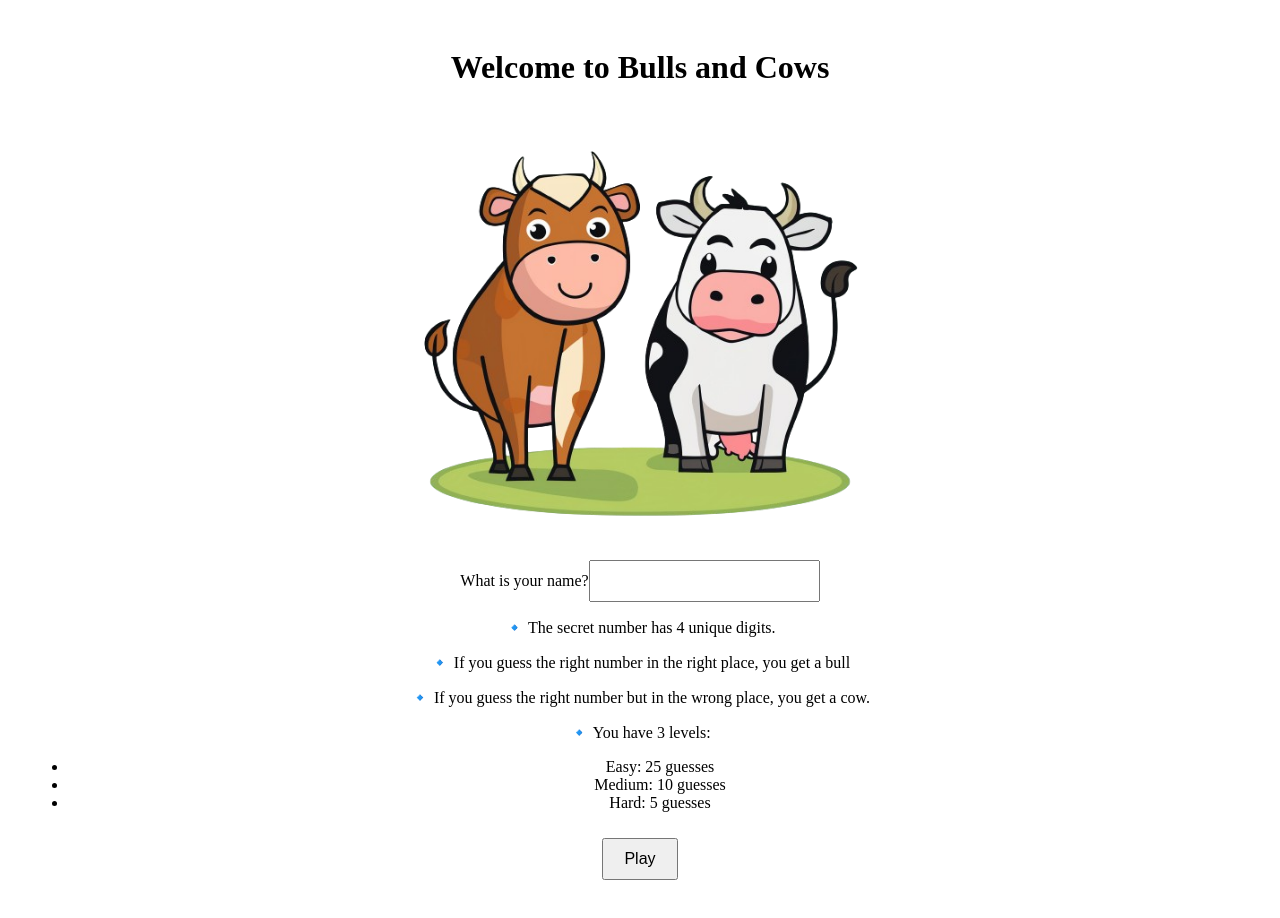
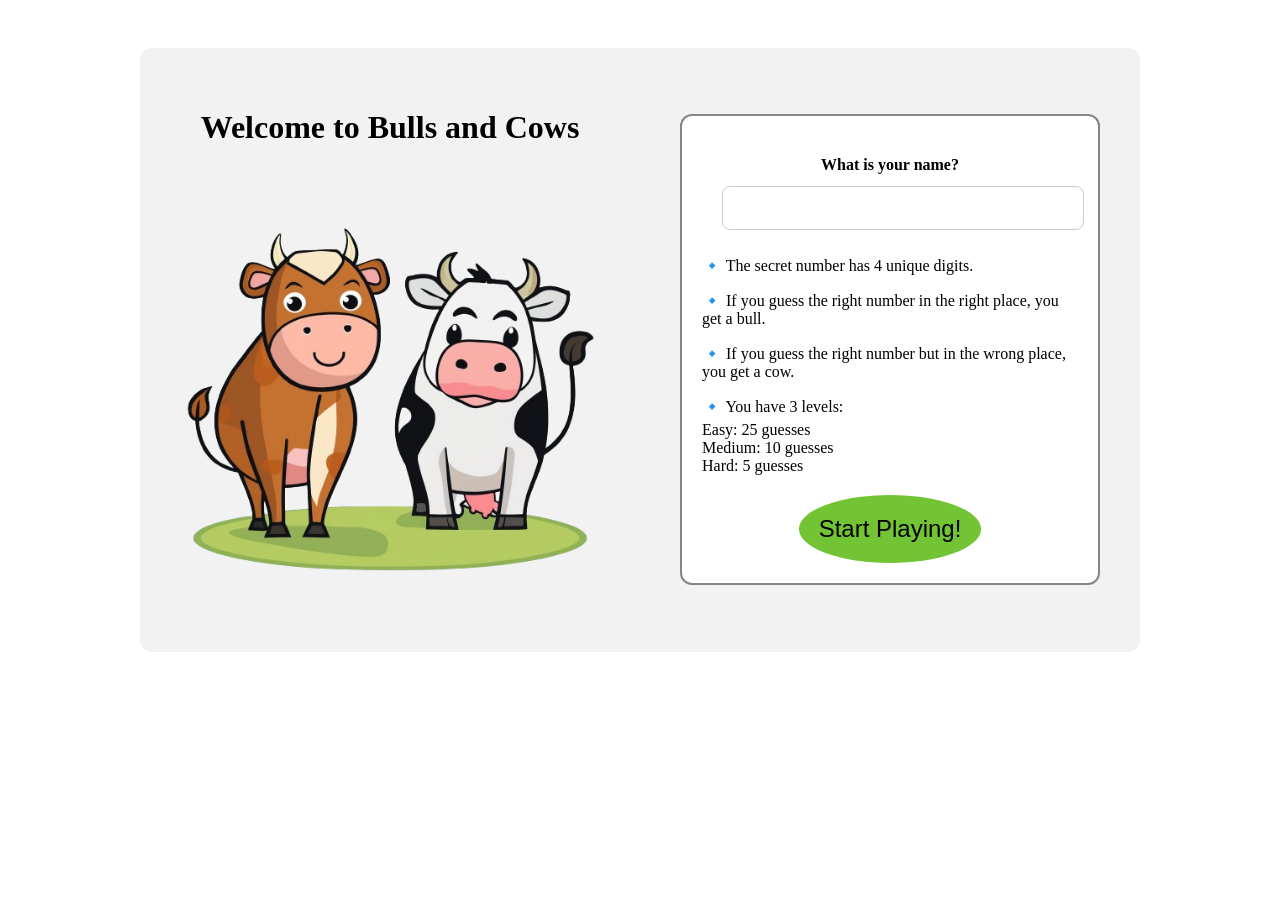
Before and after one commit to v-lahutik/Bulls-and-Cows-Game, a React (Vite) app in the folder UI-based/: page / in a window 1280 px wide. After the commit the page ends 800 px from the top, so only its background shows below. Built offline with nearby package versions, Linux system fonts and the light colour scheme.

Commit message:
intro component styling

```diff
--- a/UI-based/src/components/Intro.jsx
+++ b/UI-based/src/components/Intro.jsx
@@ -1,5 +1,6 @@
 import React, { useState } from "react";
 import bullsAndCowsImage from "../../images/bulls_and_cows.png";
+
 
 const Intro = ({ playerName }) => {
   const [name, setName] = useState("");
@@ -10,37 +11,43 @@ const Intro = ({ playerName }) => {
   };
 
   return (
-    <><h1>Welcome to Bulls and Cows</h1>
-      <img src={bullsAndCowsImage} alt="bulls And Cows Welcome" />
-      <form onSubmit={handleSubmit}>
-        <label>
+    <div className="intro-container">
+      <div className="intro-content">
+        <div className="intro-left">
+          <h1>Welcome to Bulls and Cows</h1>
+          <img className="game-image" src={bullsAndCowsImage} alt="Bulls and Cows Welcome" />
+        </div>
+        <div className="intro-right">
+          <form onSubmit={handleSubmit} className="intro-form">
+            <label className="form-label">
               What is your name?
               <input
                 type="text"
                 value={name}
                 onChange={(e) => setName(e.target.value)}
+                className="name-input"
               />
             </label>
+            <div className="game-rules">
               <p>🔹 The secret number has 4 unique digits.</p>
-        <p>
-          🔹 If you guess the right number in the right place, you get a bull
-        </p>
-        <p>
-          🔹 If you guess the right number but in the wrong place, you get a
-          cow.
-        </p>
-
-          🔹 You have 3 levels:
+              <p>🔹 If you guess the right number in the right place, you get a bull.</p>
+              <p>🔹 If you guess the right number but in the wrong place, you get a cow.</p>
+              <p>🔹 You have 3 levels:</p>
               <ul>
                 <li>Easy: 25 guesses</li>
                 <li>Medium: 10 guesses</li>
                 <li>Hard: 5 guesses</li>
               </ul>
+            </div>
 
-
-        <button type="submit">Play</button>
+            <button className="play-button" type="submit">
+              <span>Start Playing!</span>
+              <div className="play-circle"></div>
+            </button>
           </form>
-    </>
+        </div>
+      </div>
+    </div>
   );
 };
 
--- a/UI-based/src/components/PlayComponent.jsx
+++ b/UI-based/src/components/PlayComponent.jsx
@@ -101,7 +101,7 @@ const PlayComponent = () => {
 </table>
 </div>
 
-      {playAgain && <button onClick={onPlayAgain}>Play Again</button>}
+      {playAgain && <button  onClick={onPlayAgain}>Play Again</button>}
     </div>
   );
 };
--- a/UI-based/src/index.css
+++ b/UI-based/src/index.css
@@ -7,20 +7,8 @@
   margin: 20px 0;
 }
 
-button {
-  margin: 10px;
-  padding: 10px 20px;
-  font-size: 16px;
-}
+/* table styling */
 
-input[type="text"] {
-  padding: 10px;
-  font-size: 16px;
-}
-img {
-  height: 56vh;
-  margin: 0;
-}
 .table-container {
   display: flex;
   justify-content: center;
@@ -50,3 +38,119 @@ tr:nth-child(even) {
 tr:hover {
   background-color: #ddd;
 }
+
+
+/* Intro.css */
+.intro-container {
+  display: flex;
+  justify-content: center;
+  align-items: center;
+  height: 100%;
+  padding: 20px;
+}
+
+.intro-content {
+  display: flex;
+  justify-content: space-around;
+  align-items: center;
+  max-width: 1000px;
+  margin: 0 auto;
+  background-color: #f2f2f2;
+  border-radius: 12px;
+  overflow: hidden;
+}
+
+.intro-left {
+  flex: 1;
+  padding: 40px;
+  text-align: center;
+}
+
+.intro-right {
+  flex: 1;
+  padding: 40px;
+}
+
+.game-image {
+  max-width: 100%;
+  height: auto;
+  margin-top: 20px;
+}
+
+.intro-form {
+  max-width: 400px;
+  margin: 0 auto;
+  padding: 20px;
+  background-color: #fff;
+  border: 2px solid #8a8585;
+  border-radius: 12px;
+}
+
+.form-label {
+  display: block;
+  margin: 10px;
+  padding: 10px;
+  font-weight: bold;
+}
+
+.name-input {
+  width: 100%;
+  padding: 12px;
+  margin-top: 12px;
+  font-size: 16px;
+  border: 1px solid #ccc;
+  border-radius: 8px;
+}
+
+.game-rules {
+  text-align: left;
+  margin-bottom: 20px;
+}
+
+.game-rules p {
+  margin-bottom: 5px;
+}
+
+.game-rules ul {
+  list-style-type: none;
+  padding: 0;
+  margin-top: 0;
+}
+
+.play-button {
+  position: relative;
+  display: inline-block;
+  background-color: #73c434;
+  color: black;
+  border: none;
+  border-radius: 50%;
+  padding: 20px;
+  font-size: 24px;
+  cursor: pointer;
+  overflow: hidden;
+  transition: background-color 0.3s ease, transform 0.3s ease;
+}
+
+.play-button:hover {
+  background-color: #a7571d;
+  transform: scale(1.05);
+}
+
+.play-button span {
+  position: relative;
+  z-index: 1;
+}
+
+.play-circle {
+  position: absolute;
+  top: 50%;
+  left: 50%;
+  transform: translate(-50%, -50%);
+  width: 150px;
+  height: 150px;
+  background-color: rgba(255, 255, 255, 0.2);
+  border-radius: 50%;
+  transition: all 0.3s ease;
+  opacity: 0;
+  pointer-events: none;
+}
```
Lines whose indentation alone changed are shown as unchanged.
